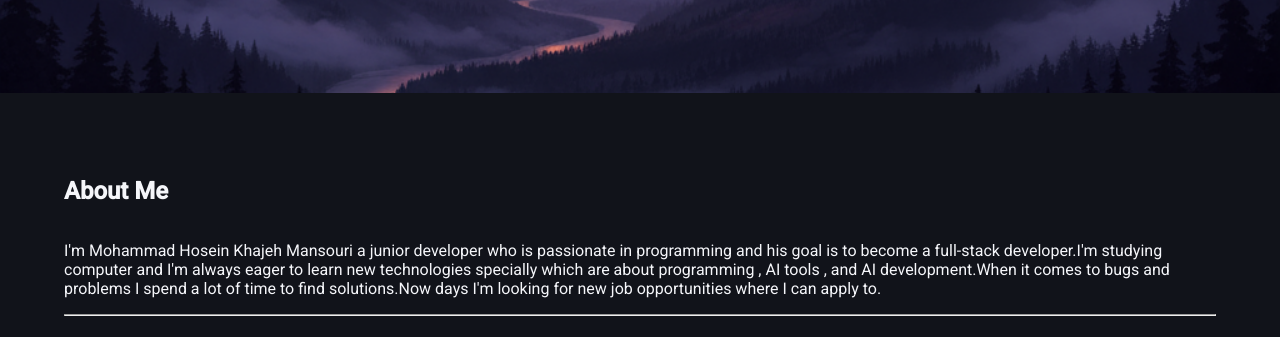
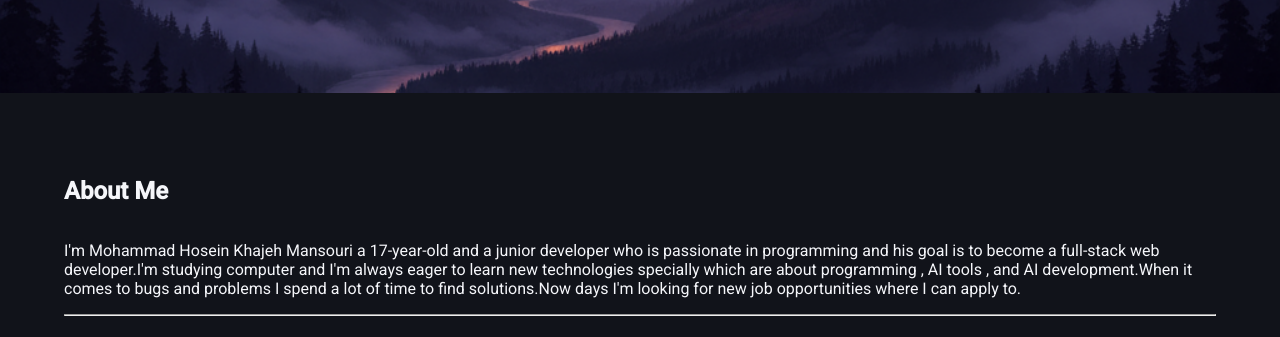
Before and after one commit to MH-UFO/Mohammad-Dev, a plain HTML site: page index.html in a window 1280 px wide. Shown: the part 352-689 px from the top of the page. Drawn offline with nearby package versions, Linux system fonts and the light colour scheme.

Commit message:
Add new data to index.html

```diff
--- a/index.html
+++ b/index.html
@@ -60,8 +60,8 @@
         <h2>About Me</h2>
         <div class="about-flex">
           <div class="about-text">
-            <p>I'm Mohammad Hosein Khajeh Mansouri a junior developer who is passionate in programming and his goal is
-              to become a full-stack
+            <p>I'm Mohammad Hosein Khajeh Mansouri a 17-year-old and a junior developer who is passionate in programming and his goal is
+              to become a full-stack web
               developer.I'm studying computer and I'm always eager to
               learn new technologies specially which are about programming , AI tools , and AI development.When it comes
               to bugs and problems I spend a lot of
```
